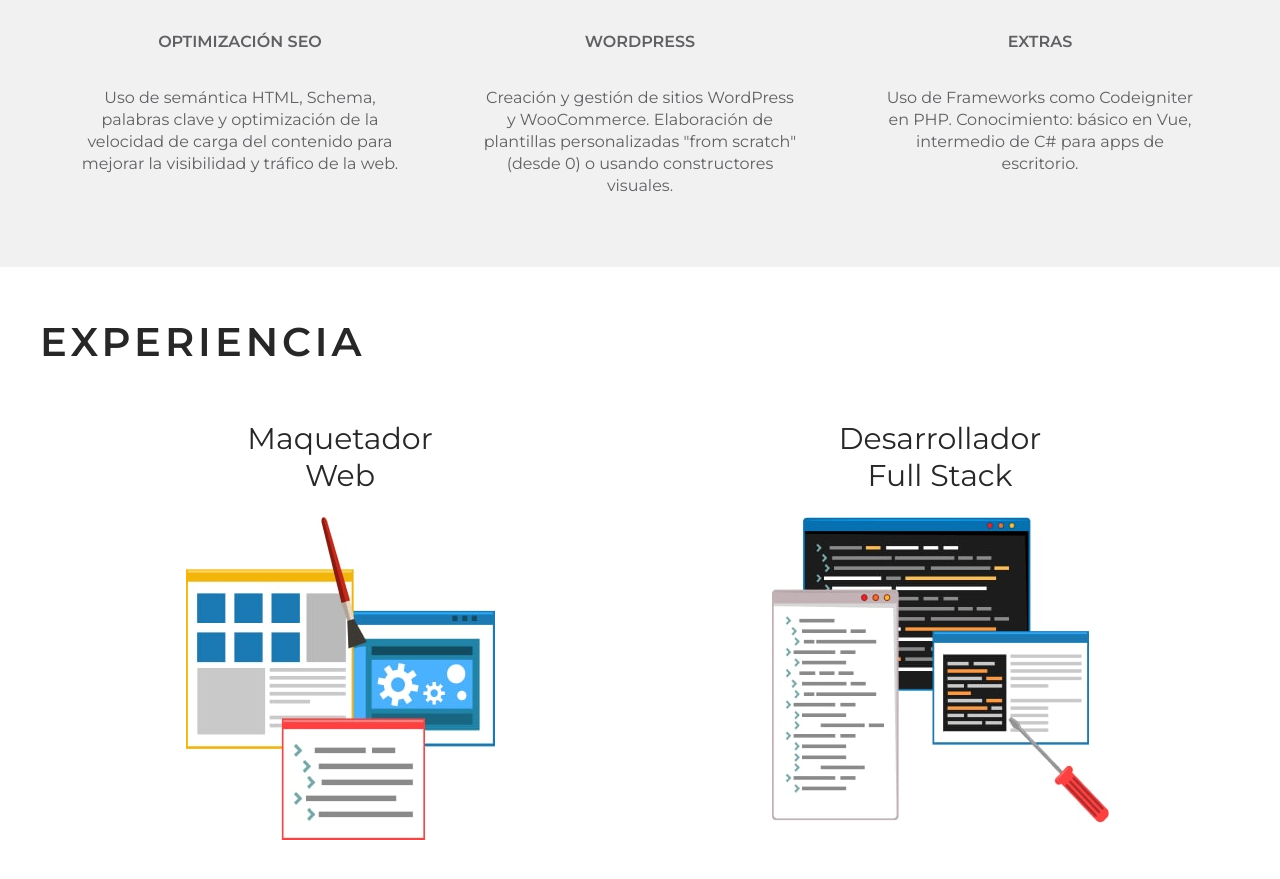
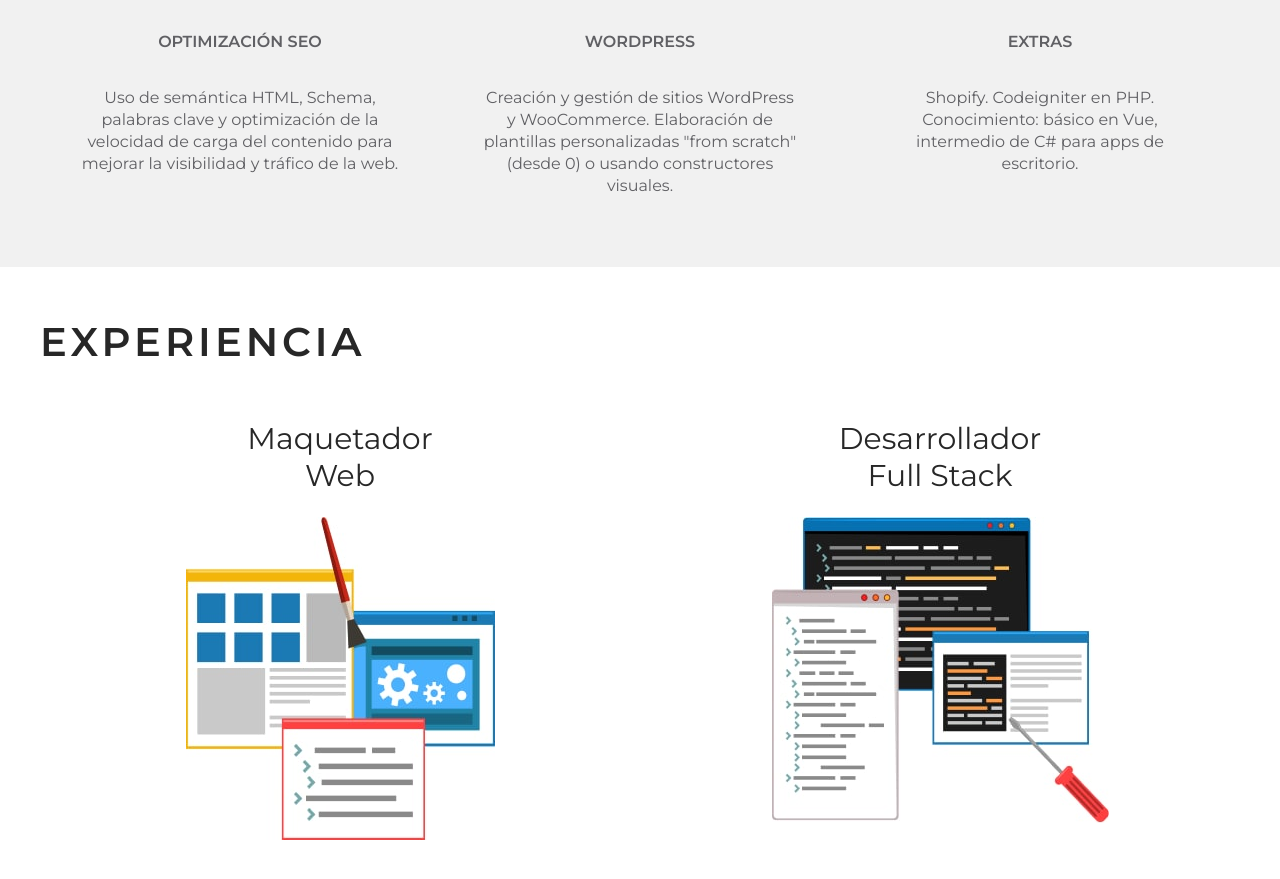
Before and after one commit to jbarzoviche/jbarzoviche.github.io, a plain HTML site: page index.html in a window 1280 px wide. Shown: the part 1384-2263 px from the top of the page. Drawn offline with nearby package versions, Linux system fonts and the light colour scheme; files whose address does not match are found by name.

Commit message:
uptdate info

```diff
--- a/index.html
+++ b/index.html
@@ -91,7 +91,7 @@
                 <div class="content_skills_item">
                     <div class="content_skills_item_icon"><i class="icon-bolt"></i></div>
                     <div class="content_skills_item_title">EXTRAS</div>
-                    <div class="content_skills_item_text">Uso de Frameworks como Codeigniter en PHP. Conocimiento: básico en Vue, intermedio de C# para apps de escritorio. </div>
+                    <div class="content_skills_item_text">Shopify. Codeigniter en PHP. Conocimiento: básico en Vue, intermedio de C# para apps de escritorio. </div>
                 </div>
             </div>
         </div>
```
